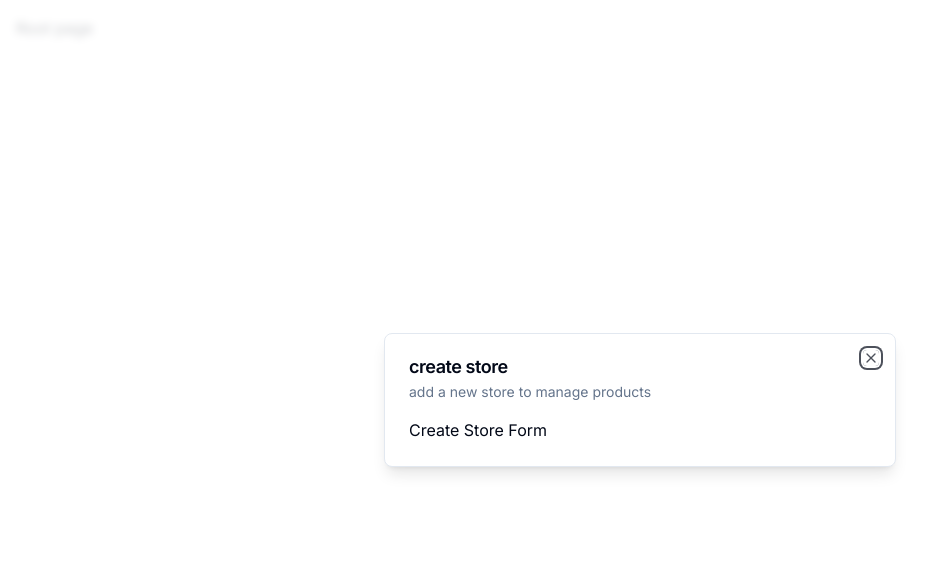
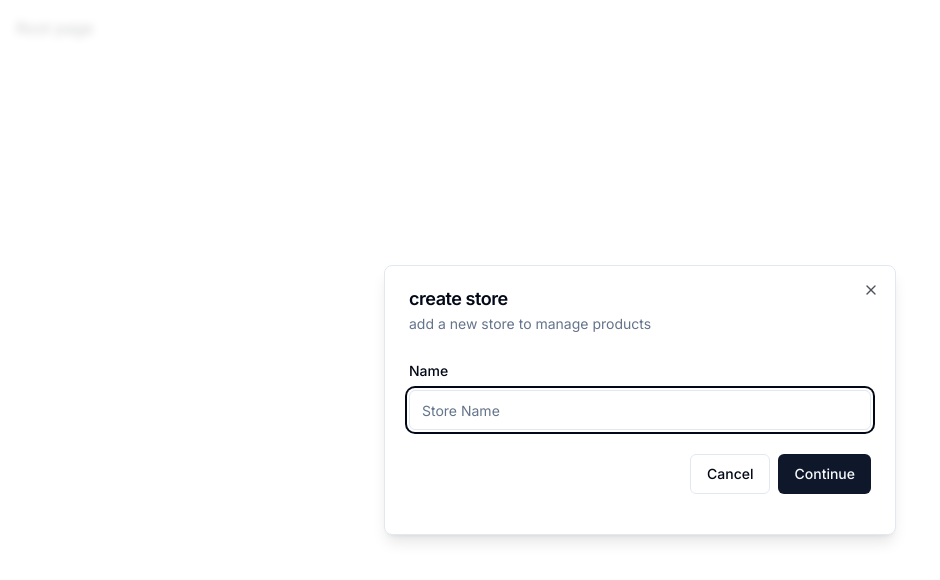
Before and after one commit to AayusBhat26/ecommerce_multistore_next, a Next.js app: page / in a window 1280 px wide. Shown: the top 580 px of the page, without its empty margins (0-940 px from the left). Built offline with nearby package versions, Linux system fonts and the light colour scheme.

Commit message:
added the input field and validation of the form using zod

```diff
--- a/app/(root)/page.tsx
+++ b/app/(root)/page.tsx
@@ -1,4 +1,6 @@
 "use client"
+// admin dashboard page.
+
 import { useEffect } from "react";
 
 
@@ -14,9 +16,7 @@
             if(!isOpen) onOpen();
       },[isOpen, onOpen]);
       return (
-            // admin dashboard page.
             <div className="p-4">
-                  {/* <UserButton afterSignOutUrl="/"/> */}
                 Root page
 
             </div>
--- a/components/modals/store-modal.tsx
+++ b/components/modals/store-modal.tsx
@@ -1,18 +1,63 @@
 "use client";
+
+import * as z from "zod";
+import { useForm } from "react-hook-form";
+import { zodResolver } from "@hookform/resolvers/zod"
+
 
 import { useStoreModal } from "@/hooks/use-store-modal";
 import { Modal } from "@/components/ui/modal";
+import { Form, FormControl, FormField, FormItem, FormLabel, FormMessage } from "@/components/ui/form";
+import { Input } from "@/components/ui/input";
+import { Button } from "@/components/ui/button";
 // make sure you pass the entire attributes to the components as if not passed it will thrown errors in next js.
+const formSchema = z.object({
+      name: z.string().min(3),
+})
 export const StoreModal = () => {
       const storeModal = useStoreModal();
+      const form = useForm<z.infer<typeof formSchema>>({
+            resolver: zodResolver(formSchema),
+            defaultValues: {
+                  name: '',
+            }
+      })
+      const onSubmit = async (values: z.infer<typeof formSchema>) => {
+            // todo: create store
+            console.log(values);
+
+      }
       return (
             <Modal
-            title="create store"
-            description="add a new store to manage products"
-            isOpen={storeModal.isOpen}
-            onClose={storeModal.onClose}
+                  title="create store"
+                  description="add a new store to manage products"
+                  isOpen={storeModal.isOpen}
+                  onClose={storeModal.onClose}
             >
-                  Create Store Form
+                  {/* Create Store Form */}
+                  <div>
+                        <div className="space-y-4 py-2 pb-4">
+                              <Form {...form}>
+                                    <form onSubmit={form.handleSubmit(onSubmit)}>
+                                          <FormField control={form.control} name="name" render={({ field }) => (
+                                                <FormItem>
+                                                      <FormLabel>Name</FormLabel>
+                                                      <FormControl>
+                                                            <Input placeholder="Store Name" {...field} />
+                                                      </FormControl>
+                                                      <FormMessage />
+                                                </FormItem>
+                                          )} />
+                                          <div className="pt-6 space-x-2 flex items-center justify-end w-full">
+                                                <Button variant={"outline"} onClick={storeModal.onClose}>Cancel</Button>
+
+                                                <Button type="submit">Continue</Button>
+                                          </div>
+                                    </form>
+                              </Form>
+                        </div>
+
+                  </div>
             </Modal>
       )
 }
--- /dev/null
+++ b/components/ui/form.tsx
@@ -0,0 +1,176 @@
+import * as React from "react"
+import * as LabelPrimitive from "@radix-ui/react-label"
+import { Slot } from "@radix-ui/react-slot"
+import {
+  Controller,
+  ControllerProps,
+  FieldPath,
+  FieldValues,
+  FormProvider,
+  useFormContext,
+} from "react-hook-form"
+
+import { cn } from "@/lib/utils"
+import { Label } from "@/components/ui/label"
+
+const Form = FormProvider
+
+type FormFieldContextValue<
+  TFieldValues extends FieldValues = FieldValues,
+  TName extends FieldPath<TFieldValues> = FieldPath<TFieldValues>
+> = {
+  name: TName
+}
+
+const FormFieldContext = React.createContext<FormFieldContextValue>(
+  {} as FormFieldContextValue
+)
+
+const FormField = <
+  TFieldValues extends FieldValues = FieldValues,
+  TName extends FieldPath<TFieldValues> = FieldPath<TFieldValues>
+>({
+  ...props
+}: ControllerProps<TFieldValues, TName>) => {
+  return (
+    <FormFieldContext.Provider value={{ name: props.name }}>
+      <Controller {...props} />
+    </FormFieldContext.Provider>
+  )
+}
+
+const useFormField = () => {
+  const fieldContext = React.useContext(FormFieldContext)
+  const itemContext = React.useContext(FormItemContext)
+  const { getFieldState, formState } = useFormContext()
+
+  const fieldState = getFieldState(fieldContext.name, formState)
+
+  if (!fieldContext) {
+    throw new Error("useFormField should be used within <FormField>")
+  }
+
+  const { id } = itemContext
+
+  return {
+    id,
+    name: fieldContext.name,
+    formItemId: `${id}-form-item`,
+    formDescriptionId: `${id}-form-item-description`,
+    formMessageId: `${id}-form-item-message`,
+    ...fieldState,
+  }
+}
+
+type FormItemContextValue = {
+  id: string
+}
+
+const FormItemContext = React.createContext<FormItemContextValue>(
+  {} as FormItemContextValue
+)
+
+const FormItem = React.forwardRef<
+  HTMLDivElement,
+  React.HTMLAttributes<HTMLDivElement>
+>(({ className, ...props }, ref) => {
+  const id = React.useId()
+
+  return (
+    <FormItemContext.Provider value={{ id }}>
+      <div ref={ref} className={cn("space-y-2", className)} {...props} />
+    </FormItemContext.Provider>
+  )
+})
+FormItem.displayName = "FormItem"
+
+const FormLabel = React.forwardRef<
+  React.ElementRef<typeof LabelPrimitive.Root>,
+  React.ComponentPropsWithoutRef<typeof LabelPrimitive.Root>
+>(({ className, ...props }, ref) => {
+  const { error, formItemId } = useFormField()
+
+  return (
+    <Label
+      ref={ref}
+      className={cn(error && "text-destructive", className)}
+      htmlFor={formItemId}
+      {...props}
+    />
+  )
+})
+FormLabel.displayName = "FormLabel"
+
+const FormControl = React.forwardRef<
+  React.ElementRef<typeof Slot>,
+  React.ComponentPropsWithoutRef<typeof Slot>
+>(({ ...props }, ref) => {
+  const { error, formItemId, formDescriptionId, formMessageId } = useFormField()
+
+  return (
+    <Slot
+      ref={ref}
+      id={formItemId}
+      aria-describedby={
+        !error
+          ? `${formDescriptionId}`
+          : `${formDescriptionId} ${formMessageId}`
+      }
+      aria-invalid={!!error}
+      {...props}
+    />
+  )
+})
+FormControl.displayName = "FormControl"
+
+const FormDescription = React.forwardRef<
+  HTMLParagraphElement,
+  React.HTMLAttributes<HTMLParagraphElement>
+>(({ className, ...props }, ref) => {
+  const { formDescriptionId } = useFormField()
+
+  return (
+    <p
+      ref={ref}
+      id={formDescriptionId}
+      className={cn("text-sm text-muted-foreground", className)}
+      {...props}
+    />
+  )
+})
+FormDescription.displayName = "FormDescription"
+
+const FormMessage = React.forwardRef<
+  HTMLParagraphElement,
+  React.HTMLAttributes<HTMLParagraphElement>
+>(({ className, children, ...props }, ref) => {
+  const { error, formMessageId } = useFormField()
+  const body = error ? String(error?.message) : children
+
+  if (!body) {
+    return null
+  }
+
+  return (
+    <p
+      ref={ref}
+      id={formMessageId}
+      className={cn("text-sm font-medium text-destructive", className)}
+      {...props}
+    >
+      {body}
+    </p>
+  )
+})
+FormMessage.displayName = "FormMessage"
+
+export {
+  useFormField,
+  Form,
+  FormItem,
+  FormLabel,
+  FormControl,
+  FormDescription,
+  FormMessage,
+  FormField,
+}
--- /dev/null
+++ b/components/ui/input.tsx
@@ -0,0 +1,25 @@
+import * as React from "react"
+
+import { cn } from "@/lib/utils"
+
+export interface InputProps
+  extends React.InputHTMLAttributes<HTMLInputElement> {}
+
+const Input = React.forwardRef<HTMLInputElement, InputProps>(
+  ({ className, type, ...props }, ref) => {
+    return (
+      <input
+        type={type}
+        className={cn(
+          "flex h-10 w-full rounded-md border border-input bg-background px-3 py-2 text-sm ring-offset-background file:border-0 file:bg-transparent file:text-sm file:font-medium placeholder:text-muted-foreground focus-visible:outline-none focus-visible:ring-2 focus-visible:ring-ring focus-visible:ring-offset-2 disabled:cursor-not-allowed disabled:opacity-50",
+          className
+        )}
+        ref={ref}
+        {...props}
+      />
+    )
+  }
+)
+Input.displayName = "Input"
+
+export { Input }
--- /dev/null
+++ b/components/ui/label.tsx
@@ -0,0 +1,26 @@
+"use client"
+
+import * as React from "react"
+import * as LabelPrimitive from "@radix-ui/react-label"
+import { cva, type VariantProps } from "class-variance-authority"
+
+import { cn } from "@/lib/utils"
+
+const labelVariants = cva(
+  "text-sm font-medium leading-none peer-disabled:cursor-not-allowed peer-disabled:opacity-70"
+)
+
+const Label = React.forwardRef<
+  React.ElementRef<typeof LabelPrimitive.Root>,
+  React.ComponentPropsWithoutRef<typeof LabelPrimitive.Root> &
+    VariantProps<typeof labelVariants>
+>(({ className, ...props }, ref) => (
+  <LabelPrimitive.Root
+    ref={ref}
+    className={cn(labelVariants(), className)}
+    {...props}
+  />
+))
+Label.displayName = LabelPrimitive.Root.displayName
+
+export { Label }
--- a/package.json
+++ b/package.json
@@ -10,7 +10,9 @@
   },
   "dependencies": {
     "@clerk/nextjs": "^4.23.2",
+    "@hookform/resolvers": "^3.3.0",
     "@radix-ui/react-dialog": "^1.0.4",
+    "@radix-ui/react-label": "^2.0.2",
     "@radix-ui/react-slot": "^1.0.2",
     "@types/node": "20.5.1",
     "@types/react": "18.2.20",
@@ -25,10 +27,12 @@
     "postcss": "8.4.28",
     "react": "18.2.0",
     "react-dom": "18.2.0",
+    "react-hook-form": "^7.45.4",
     "tailwind-merge": "^1.14.0",
     "tailwindcss": "3.3.3",
     "tailwindcss-animate": "^1.0.6",
     "typescript": "5.1.6",
+    "zod": "^3.22.2",
     "zustand": "^4.4.1"
   }
 }
```
Also changed, not shown: 1 other file (tests, documents, lock files or other folders).
